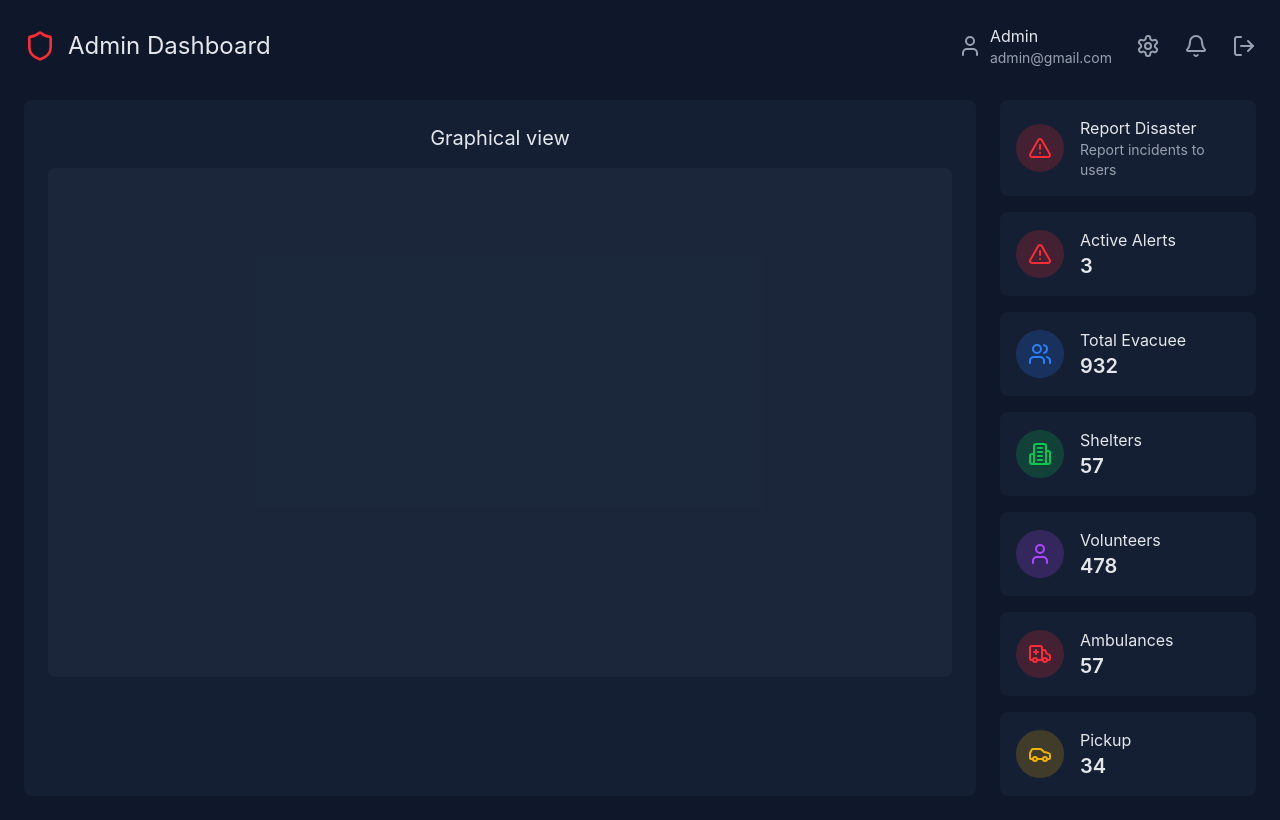
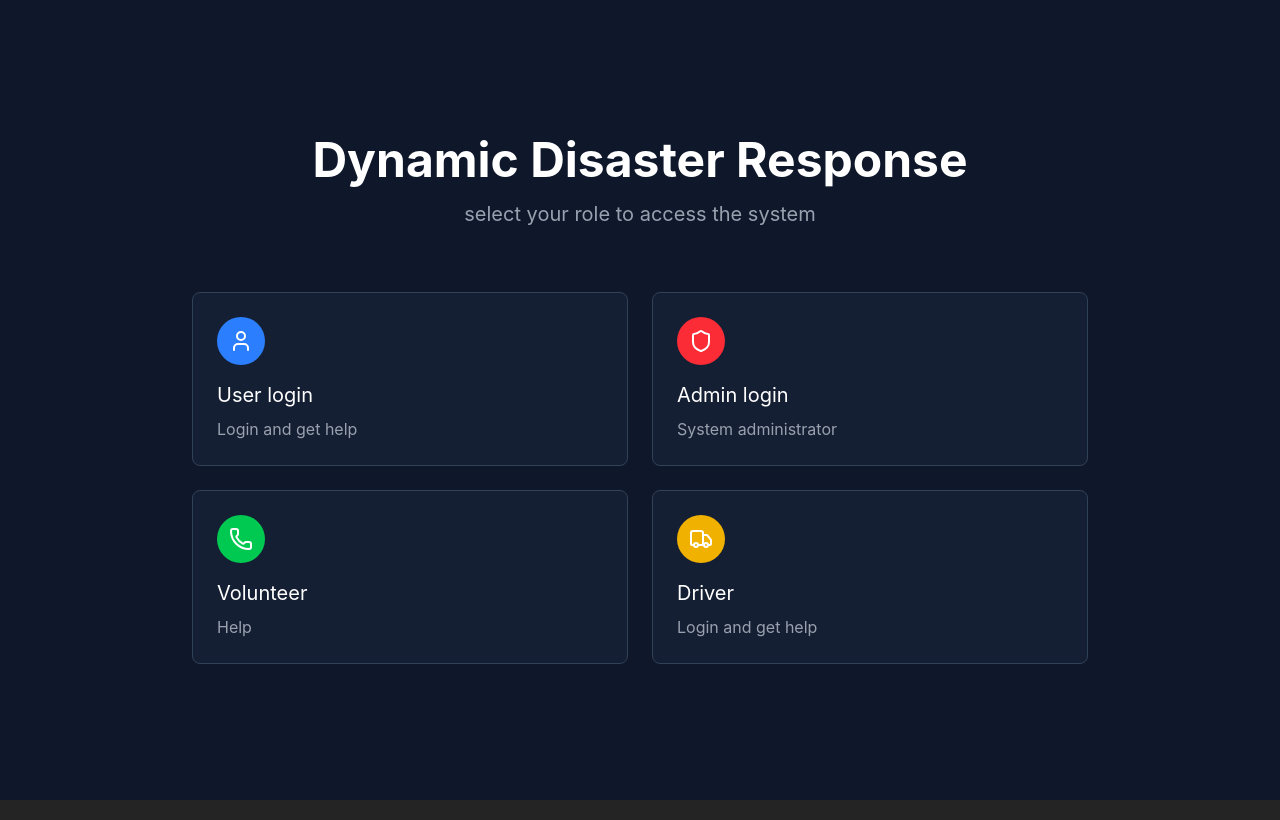
Before and after one commit to Ashwin-Wilson/Dynamic-Disaster-Response-Frontend, a React (Vite) app: page / in a window 1280 px wide. Built offline with nearby package versions, Linux system fonts and the light colour scheme.

Commit message:
fixed the alignment in the welcome page

```diff
--- a/package.json
+++ b/package.json
@@ -11,9 +11,11 @@
   },
   "dependencies": {
     "@tailwindcss/vite": "^4.0.0",
+    "card": "link:@/components/ui/card",
     "lucide-react": "^0.474.0",
     "react": "^18.3.1",
-    "react-dom": "^18.3.1"
+    "react-dom": "^18.3.1",
+    "react-router-dom": "^7.1.3"
   },
   "devDependencies": {
     "@eslint/js": "^9.17.0",
--- a/src/App.jsx
+++ b/src/App.jsx
@@ -1,17 +1,17 @@
 import { useState } from "react";
-import LoginPage from "./Pages/LoginPage";
 import reactLogo from "./assets/react.svg";
 import viteLogo from "/vite.svg";
 import "./App.css";
 import UserPage from "./Pages/UserPage";
 import AdminPage from "./Pages/AdminPage";
+import WelcomePage from "./Pages/WelcomePage";
 
 function App() {
   const [count, setCount] = useState(0);
 
   return (
     <div>
-      <AdminPage />
+      <WelcomePage />
     </div>
   );
 }
--- a/src/Pages/LoginPage.jsx
+++ /dev/null
@@ -1,76 +0,0 @@
-import React from "react";
-
-const LoginPage = () => {
-  return (
-    <div className="flex items-center justify-center min-h-screen bg-gray-900">
-      <div className="text-center">
-        <h1 className="text-4xl font-bold text-white mb-4">
-          Dynamic Disaster Response
-        </h1>
-        <p className="text-gray-300 mb-8">
-          select your role to access the system
-        </p>
-
-        <div className="grid grid-cols-2 gap-15">
-          {/* User Login */}
-          <div className="bg-gray-800 p-6 rounded-lg shadow-lg  border border-gray-600">
-            <div className="flex flex-col items-start">
-              <div className="text-blue-500 text-4xl mb-2">
-                <img
-                  src="src/assets/Icons/user_icon.png"
-                  className="w-10 h-10"
-                />
-              </div>
-              <h2 className="text-white text-xl font-semibold">User login</h2>
-              <p className="text-gray-400">Login and get help</p>
-            </div>
-          </div>
-
-          {/* Admin Login */}
-          <div className="bg-gray-800 p-6 rounded-lg shadow-lg  border border-gray-600">
-            <div className="flex flex-col items-start">
-              <div className="text-red-500 text-4xl mb-2">
-                <img
-                  src="src/assets/Icons/admin_icon.png"
-                  className="w-10 h-10"
-                />
-              </div>
-              <h2 className="text-white text-xl font-semibold">Admin login</h2>
-              <p className="text-gray-400">System administrator</p>
-            </div>
-          </div>
-
-          {/* Volunteer */}
-          <div className="bg-gray-800 p-6 rounded-lg shadow-lg  border border-gray-600">
-            <div className="flex flex-col items-start">
-              <div className="text-green-500 text-4xl mb-2">
-                <img
-                  src="src/assets/Icons/volunteer_icon.png"
-                  className="w-10 h-10"
-                />
-              </div>
-              <h2 className="text-white text-xl font-semibold">Volunteer</h2>
-              <p className="text-gray-400">Help</p>
-            </div>
-          </div>
-
-          {/* Driver */}
-          <div className="bg-gray-800 p-6 rounded-lg shadow-lg  border border-gray-600">
-            <div className="flex flex-col items-start">
-              <div className="text-yellow-500 text-4xl mb-2">
-                <img
-                  src="src/assets/Icons/driver_icon.png"
-                  className="w-10 h-10"
-                />
-              </div>
-              <h2 className="text-white text-xl font-semibold">Driver</h2>
-              <p className="text-gray-400">Login and get help</p>
-            </div>
-          </div>
-        </div>
-      </div>
-    </div>
-  );
-};
-
-export default LoginPage;
--- /dev/null
+++ b/src/Pages/WelcomePage.jsx
@@ -0,0 +1,71 @@
+import React from "react";
+import { User, Shield, Phone, Truck } from "lucide-react";
+
+const WelcomePage = () => {
+  const roles = [
+    {
+      title: "User login",
+      description: "Login and get help",
+      icon: User,
+      iconBg: "bg-blue-500",
+      iconColor: "text-white",
+    },
+    {
+      title: "Admin login",
+      description: "System administrator",
+      icon: Shield,
+      iconBg: "bg-red-500",
+      iconColor: "text-white",
+    },
+    {
+      title: "Volunteer",
+      description: "Help",
+      icon: Phone,
+      iconBg: "bg-green-500",
+      iconColor: "text-white",
+    },
+    {
+      title: "Driver",
+      description: "Login and get help",
+      icon: Truck,
+      iconBg: "bg-yellow-500",
+      iconColor: "text-white",
+    },
+  ];
+
+  return (
+    <div className="min-h-screen bg-slate-900 flex flex-col items-center justify-center p-6">
+      <div className="text-center mb-16">
+        <h1 className="text-5xl font-bold text-white mb-4">
+          Dynamic Disaster Response
+        </h1>
+        <p className="text-xl text-gray-400">
+          select your role to access the system
+        </p>
+      </div>
+
+      <div className="grid grid-cols-1 md:grid-cols-2 gap-6 max-w-4xl w-full">
+        {roles.map((role, index) => (
+          <div
+            key={index}
+            className="bg-slate-800/50 rounded-lg p-6 cursor-pointer
+                     hover:bg-slate-800/70 transition-all duration-300
+                     border border-slate-700 hover:border-slate-600"
+          >
+            <div className="flex flex-col items-start">
+              <div className={`p-3 rounded-full ${role.iconBg} mb-4`}>
+                <role.icon className={`w-6 h-6 ${role.iconColor}`} />
+              </div>
+              <div>
+                <h2 className="text-xl text-white mb-2">{role.title}</h2>
+                <p className="text-gray-400">{role.description}</p>
+              </div>
+            </div>
+          </div>
+        ))}
+      </div>
+    </div>
+  );
+};
+
+export default WelcomePage;
```
Also changed, not shown: 1 other file (tests, documents, lock files or other folders).
